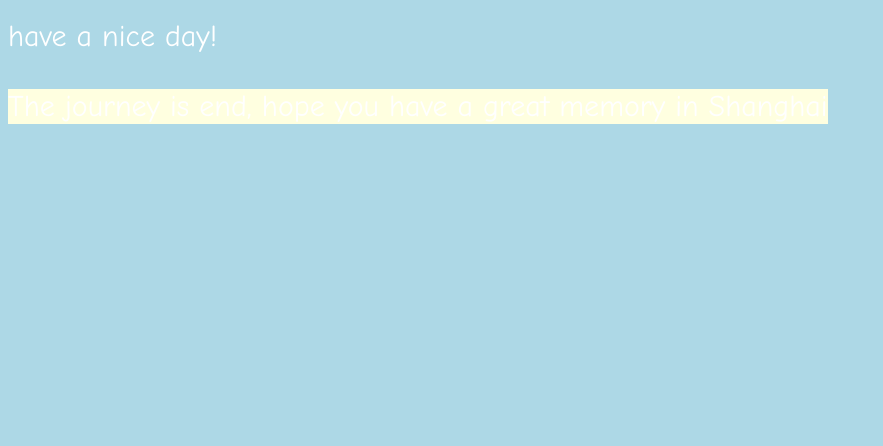
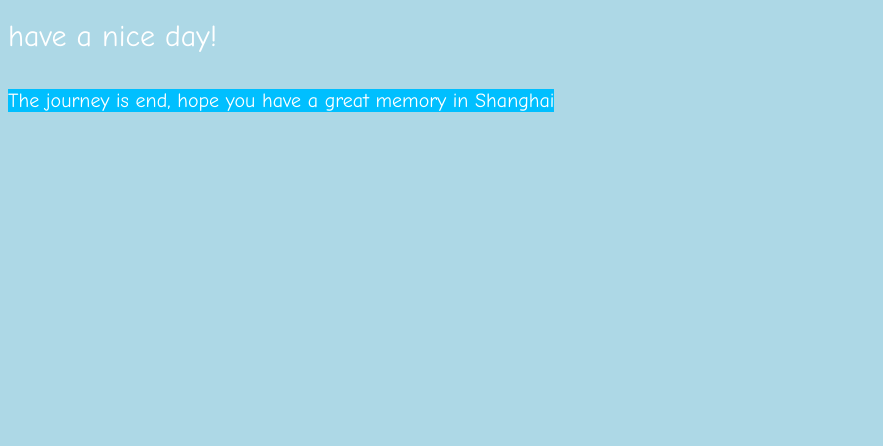
Before and after one commit to qxu23/summer23, a plain HTML site: page index.html in a window 1280 px wide. Shown: the part 354-800 px from the top of the page, without its empty margins (0-883 px from the left). Drawn offline with Linux system fonts and the light colour scheme.

Commit message:
Update index.html

```diff
--- a/index.html
+++ b/index.html
@@ -18,7 +18,8 @@
 
 <br><br>
     have a nice day!<br><br>
-	  <span style="background-color: #ffffe0">The journey is end, hope you have a great memory in Shanghai</span>
+
+	  <span style="background-color: deepskyblue; font-size:20px">The journey is end, hope you have a great memory in Shanghai</span>
   </body>
 
 
```
